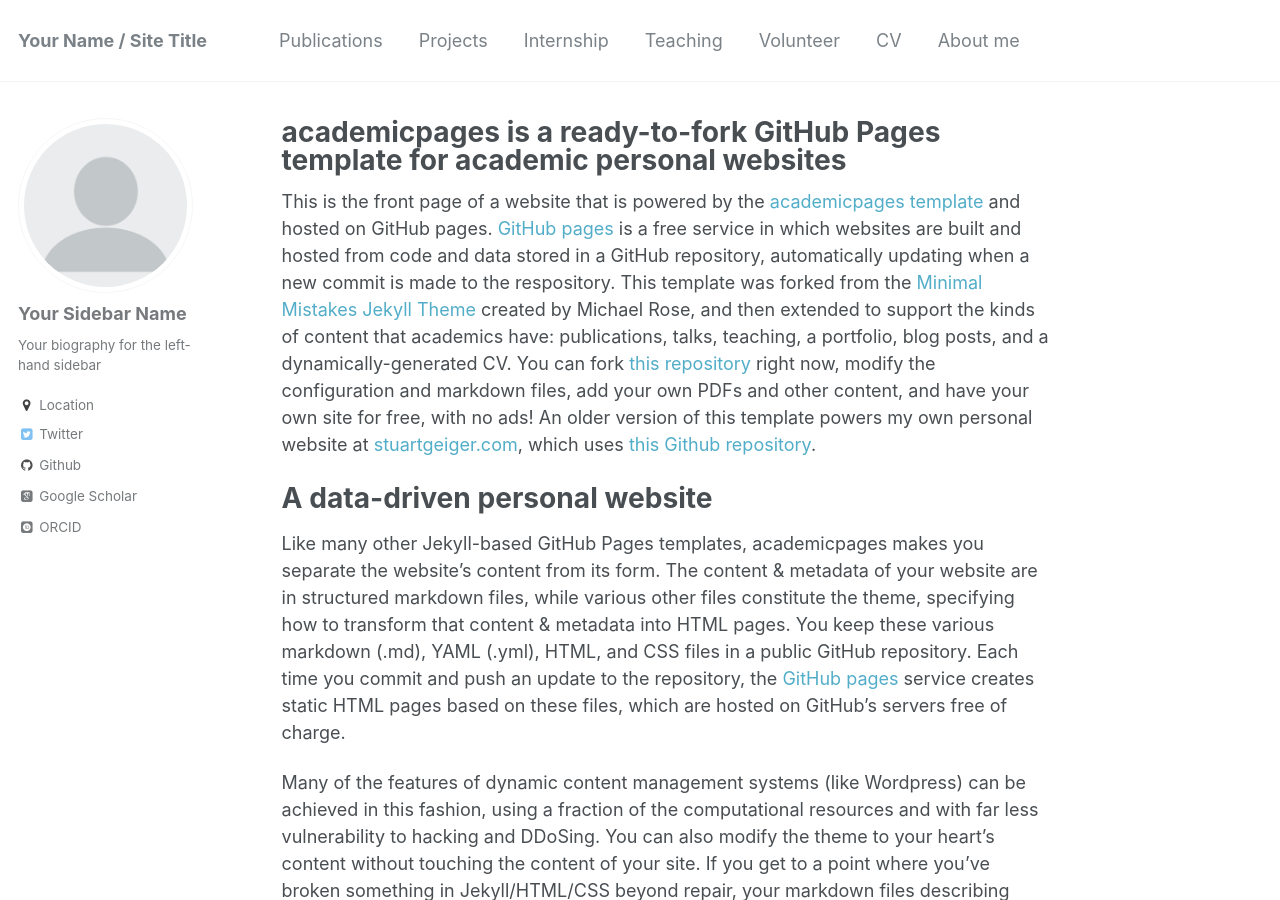
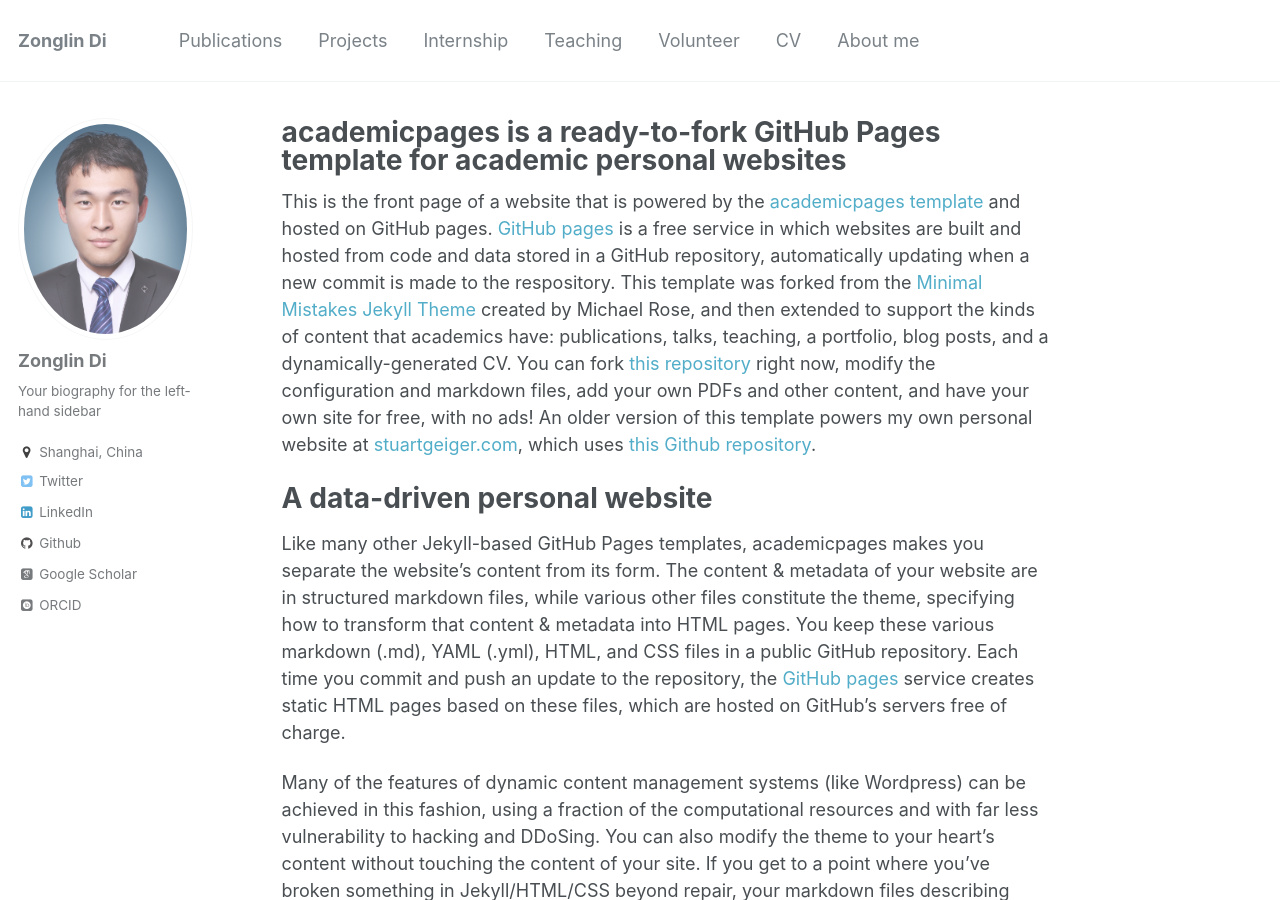
Before and after one commit to ElegantLin/elegantlin.github.io, a Jekyll site: the page built from _pages/about.md, in a window 1280 px wide and 900 px high. Built offline with Jekyll 4.4.1, drawn with Linux system fonts in a browser that asks for light colours; some web fonts are replaced.

Commit message:
Add profile

```diff
--- a/_config.yml
+++ b/_config.yml
@@ -7,13 +7,13 @@
 
 # Site Settings
 locale                   : "en-US"
-title                    : "Your Name / Site Title"
+title                    : "Zonglin Di"
 title_separator          : "-"
 name                     : &name "Your Name"
 description              : &description "personal description"
-url                      : https://academicpages.github.io # the base hostname & protocol for your site e.g. "https://mmistakes.github.io"
+url                      : https://elegantlin.github.io # the base hostname & protocol for your site e.g. "https://mmistakes.github.io"
 baseurl                  : "" # the subpath of your site, e.g. "/blog"
-repository               : "academicpages/academicpages.github.io"
+repository               :
 teaser                   :  # filename of teaser fallback teaser image placed in /images/, .e.g. "500x300.png"
 breadcrumbs              : false # true, false (default)
 words_per_minute         : 160
@@ -79,10 +79,10 @@
 
 # Site Author
 author:
-  name             : "Your Sidebar Name"
-  avatar           : "profile.png"
+  name             : "Zonglin Di"
+  avatar           : "Zonglin Di.jpg"
   bio              : "Your biography for the left-hand sidebar"
-  location         : "Location"
+  location         : "Shanghai, China"
   employer         :
   googlescholar    : "http://yourfullgooglescholarurl.com"
   email            :
@@ -98,8 +98,8 @@
   keybase          :
   instagram        :
   lastfm           :
-  linkedin         :
-  orcid            : "http://orcid.org/yourorcidurl"
+  linkedin         : "https://www.linkedin.com/in/zonglin-di-bb66b7153/"
+  orcid            : "https://orcid.org/0000-0002-3875-2676"
   pinterest        :
   soundcloud       :
   stackoverflow    : # http://stackoverflow.com/users/123456/username
--- a/_data/navigation.yml
+++ b/_data/navigation.yml
@@ -7,13 +7,13 @@
     url: /talks/
 
   - title: "Internship"
-    url: /portfolio/
+    url: /intership/
 
   - title: "Teaching"
     url: /teaching/
 
   - title: "Volunteer"
-    url: /portfolio/
+    url: /volunteer/
 
 #  - title: "Blog Posts"
 #    url: /year-archive/
```
Also changed, not shown: images/Zonglin Di.jpg (added).
